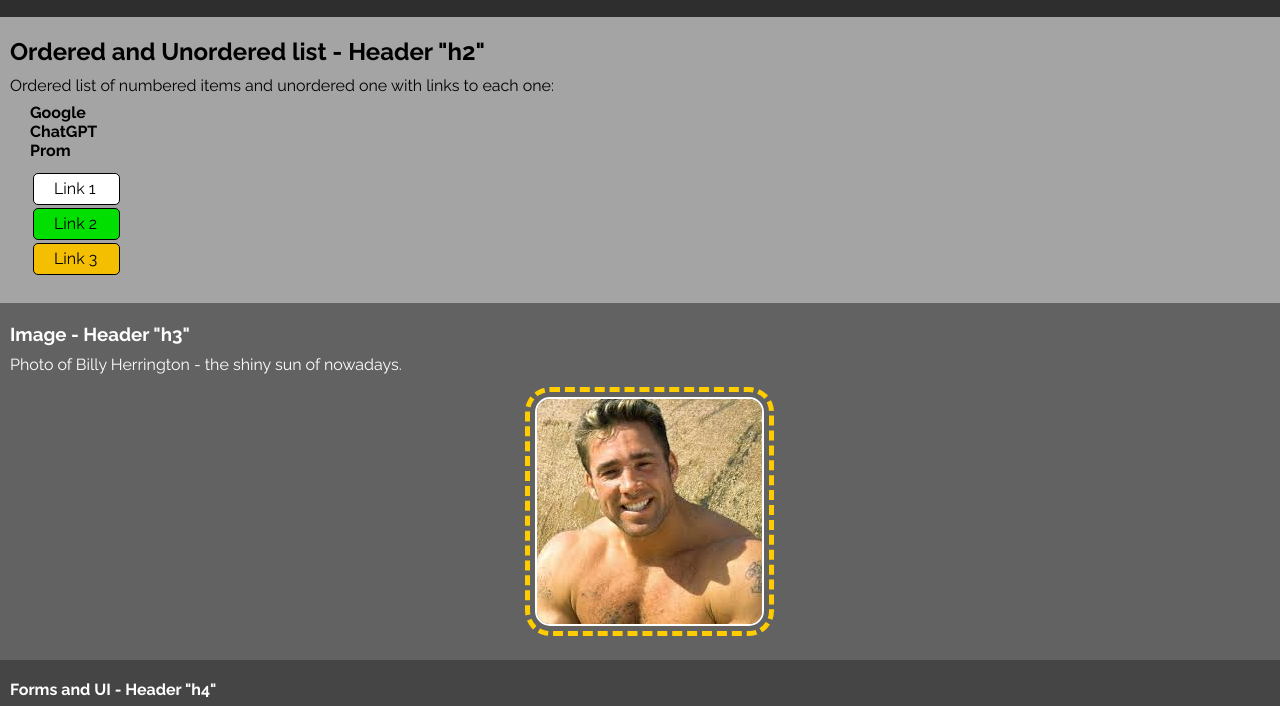
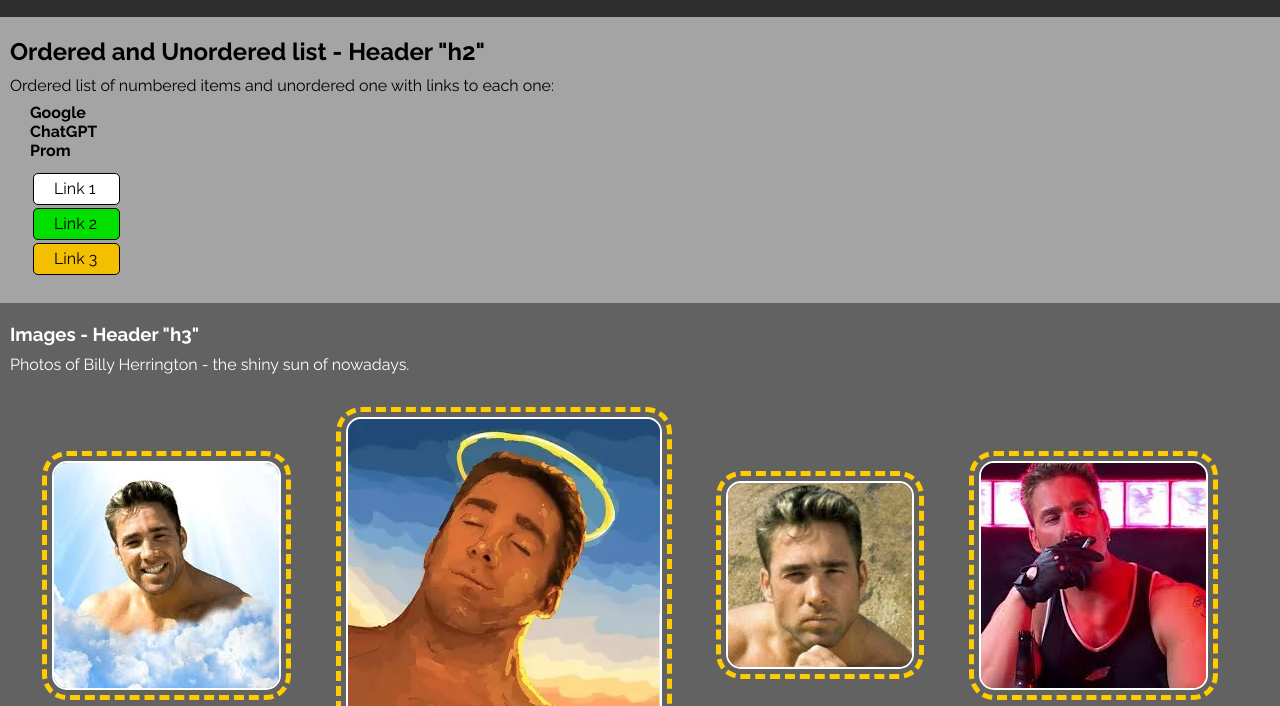
Before and after one commit to TuaSignum/web-testing, a plain HTML site: page index.html in a window 1280 px wide. Shown: the part 92-798 px from the top of the page. Drawn offline with Linux system fonts and the light colour scheme.

Commit message:
Images
- Imagess added
- CSS tweaked

```diff
--- a/css/style.css
+++ b/css/style.css
@@ -22,7 +22,11 @@ div {padding: 20px; padding-left: 10px;}
     padding-left: 20px;
     border: 1px solid black;
     border-radius: 5px;
+    z-index: 3;
     transition: all 0.2s ease;
+}
+.div-lists li {
+    list-style-type: none;
 }
 .div-lists li:first-child a {
     color: rgb(0, 0, 0);
@@ -36,16 +40,21 @@ div {padding: 20px; padding-left: 10px;}
     color: rgb(0, 0, 0);
     background-color: rgb(244, 191, 0);
 }
-.div-lists li {list-style-type: none;}
 .div-lists ul a:hover {
-    scale: 1.1;
+    transform: scale(1.1);
 }
-.div-image {
+.div-images {
     color: white;
     background-color: rgb(98, 98, 98);
 }
-.div-image img {
-    margin: 20px 42% 10px;
+.div-images .div-img-block {
+    display: flex;
+    justify-content: space-around;
+    align-items: center;
+}
+.div-images .div-img-block img {
+    margin: 20px;
+    /*block-size: 120px;*/
     outline: 5px dashed rgb(255, 204, 0);
     outline-offset: 5px;
     border: 2px solid rgb(255, 255, 255);
--- a/index.html
+++ b/index.html
@@ -34,10 +34,15 @@
             </ul>
         </div>
 
-        <div class="div-image">
-            <h3>Image - Header "h3"</h3>
-            <p>Photo of Billy Herrington - the shiny sun of nowadays.</p>
-            <img src="img/gachi.jpg" alt="Photo of the happy Billy Herrington">
+        <div class="div-images">
+            <h3>Images - Header "h3"</h3>
+            <p>Photos of Billy Herrington - the shiny sun of nowadays.</p>
+            <div class="div-img-block">
+                <img src="img/billy-angel.jpg" alt="Billy on the heaven">
+                <img src="img/billy-saint.jpg" alt="Billy with a nimbus">
+                <img src="img/billy-philosophic.jpg" alt="Billy in philosophic thoughts">
+                <img src="img/billy-bar.jpg" alt="Billy in the bar">
+            </div>
         </div>
 
         <div class="div-ui">
```
Also changed, not shown: img/billy-angel.jpg (added), img/billy-bar.jpg (added), img/billy-philosophic.jpg (added), img/billy-saint.jpg (added), img/gachi.jpg (deleted).
